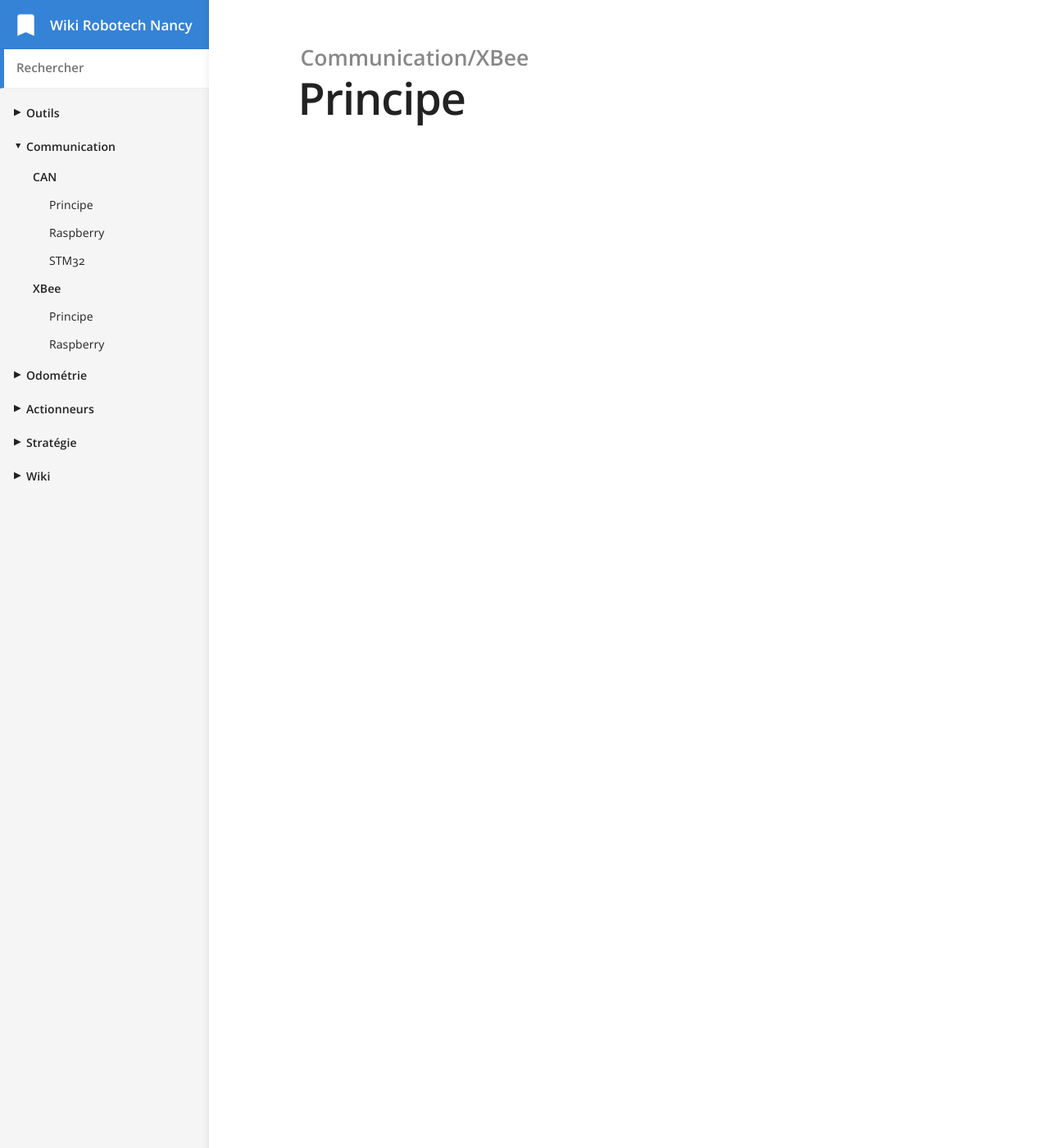
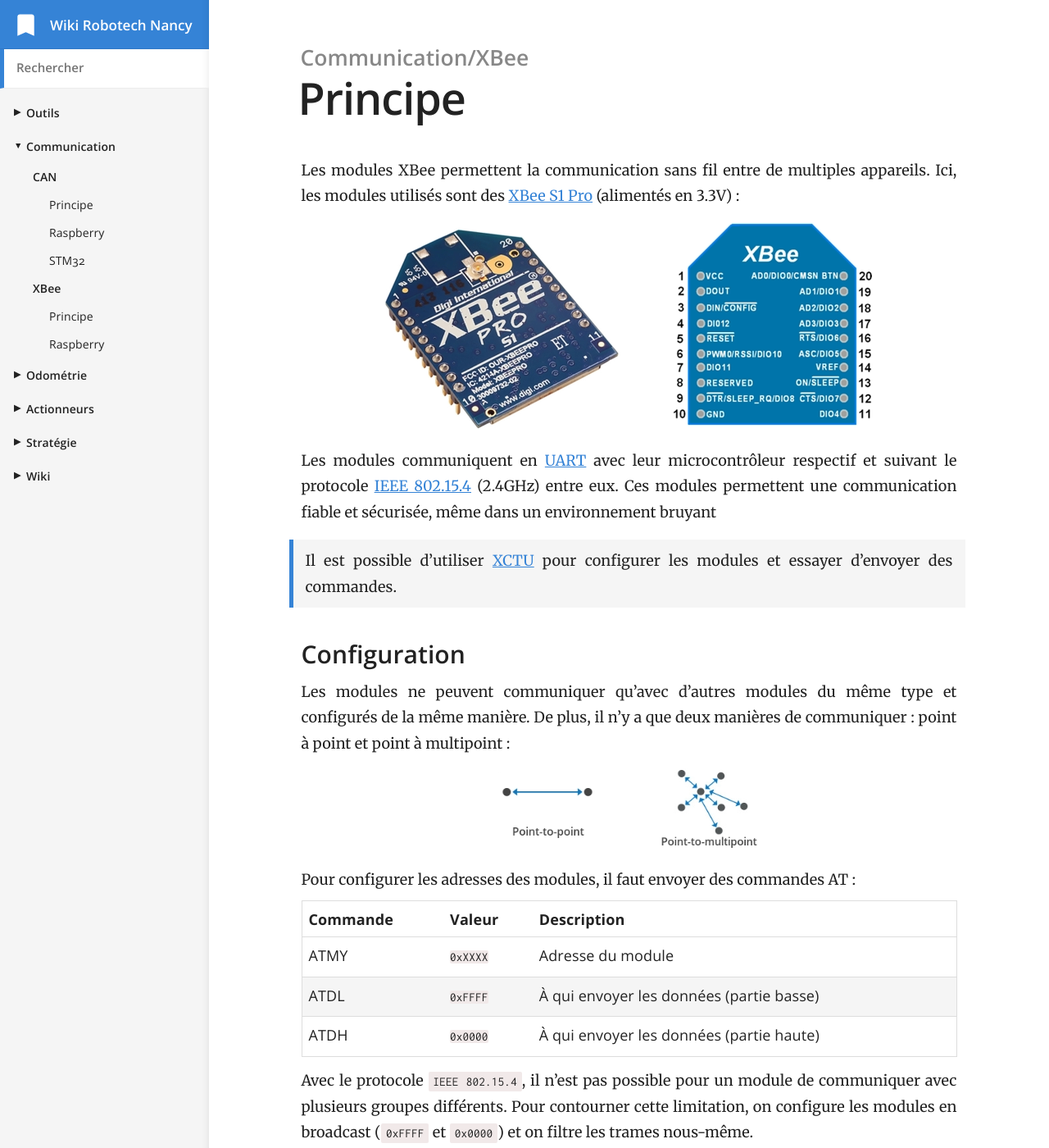
Before and after one commit to RobotechNancy/robotechnancy.github.io, a Jekyll site: the page built from _docs/communication/XBee/principe.md, in a window 1280 px wide and 1400 px high. Shown: the whole window at 82% size. Built offline with Jekyll 4.4.1, drawn with Linux system fonts in a browser that asks for light colours; some of the changed text lies outside the part shown.

Commit message:
Section principe XBee

```diff
--- a/_docs/communication/XBee/principe.md
+++ b/_docs/communication/XBee/principe.md
@@ -8,3 +8,47 @@
 title: Principe
 order: 1
 ---
+
+Les modules XBee permettent la communication sans fil entre de multiples appareils.
+Ici, les modules utilisés sont des [XBee S1 Pro](https://www.digi.com/resources/documentation/digidocs/pdfs/90000982.pdf){: target="_blank"} (alimentés en 3.3V) :
+![XBee S1 Pro](/images/components/XBee%20S1.webp){: loading="lazy" }
+
+Les modules communiquent en [UART](https://fr.wikipedia.org/wiki/UART){: target="_blank"} avec leur microcontrôleur respectif et suivant le protocole [IEEE 802.15.4](https://fr.wikipedia.org/wiki/IEEE_802.15.4){: target="_blank"} (2.4GHz) entre eux.
+Ces modules permettent une communication fiable et sécurisée, même dans un environnement bruyant
+
+> Il est possible d'utiliser [XCTU](https://www.digi.com/products/embedded-systems/digi-xbee/digi-xbee-tools/xctu){:target="_blank"} pour configurer les modules
+et essayer d'envoyer des commandes.
+
+### Configuration
+
+Les modules ne peuvent communiquer qu'avec d'autres modules du même type et configurés de la même manière.
+De plus, il n'y a que deux manières de communiquer : point à point et point à multipoint :
+![IEEE 802.15.4](/images/diagrams/IEEE%20802.webp){: loading="lazy" }
+
+Pour configurer les adresses des modules, il faut envoyer des commandes AT :
+
+| Commande | Valeur   | Description                              |
+| -------- | -------- | ---------------------------------------- |
+| ATMY     | `0xXXXX` | Adresse du module                        |
+| ATDL     | `0xFFFF` | À qui envoyer les données (partie basse) |
+| ATDH     | `0x0000` | À qui envoyer les données (partie haute) |
+
+Avec le protocole `IEEE 802.15.4`, il n'est pas possible pour un module de communiquer avec plusieurs groupes différents.
+Pour contourner cette limitation, on configure les modules en broadcast (`0xFFFF` et `0x0000`) et on filtre les trames nous-même.
+
+Pour éviter d'envoyer des trames à n'importe quel module, on utilise quatres paramètres supplémentaires :
+
+| Commande | Valeur   | Description            |
+| -------- | -------- | ---------------------- |
+| ATID     | `0xXXXX` | Identifiant du réseau  |
+| ATCH     | `0xXX`   | Canal de communication |
+| ATEE     | `0x1`    | Chiffrement (activé )  |
+| ATKY     | `0xXXXX` | Clé de chiffrement     |
+
+### Initialisation
+
+Pour configurer les modules, il faut d'abord entrer en mode AT en envoyant `+++`.
+Une fois `OK\r` reçu, on envoie les commandes AT (`ATMY`, `ATDL`, ...) puis on quitte le mode AT en envoyant `ATCN\r`.
+
+Une fois le module configuré, tout ce qui est envoyé par UART est envoyé tel quel à n'importe quel module du réseau.
+Pour plus de détails, voir la [section Raspberry](../raspberry){:target="_blank"}.
--- a/css/_layout.scss
+++ b/css/_layout.scss
@@ -200,6 +200,11 @@
 	&.mid-level > span {
 		font-weight: 600;
 		padding-left: $space * 2;
+
+		&:hover {
+			cursor: default;
+			color: var(--content-color);
+		}
 	}
 
 	&.sub-level > a {
```
Also changed, not shown: images/components/XBee S1.webp (added), images/diagrams/IEEE 802.webp (added).
